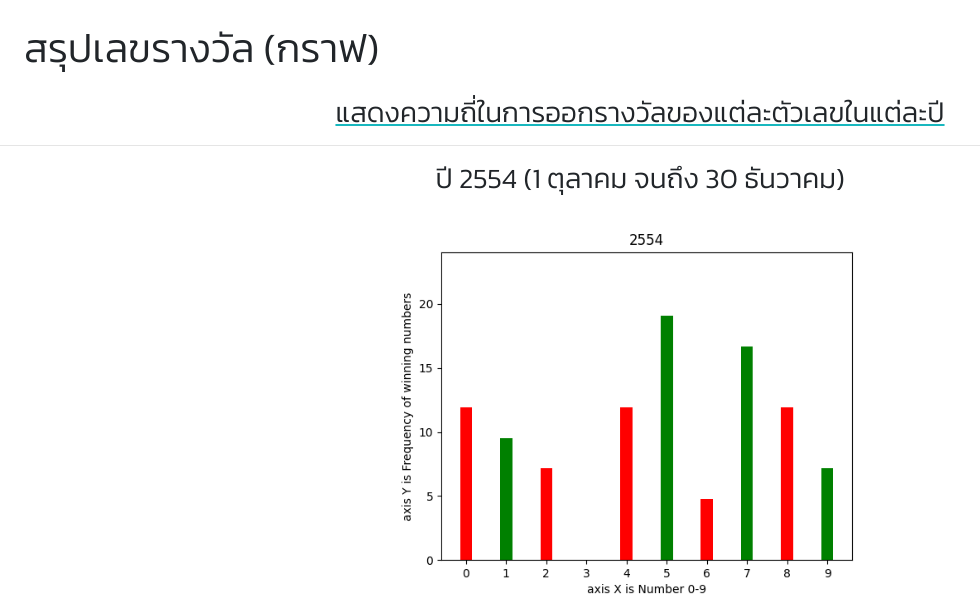
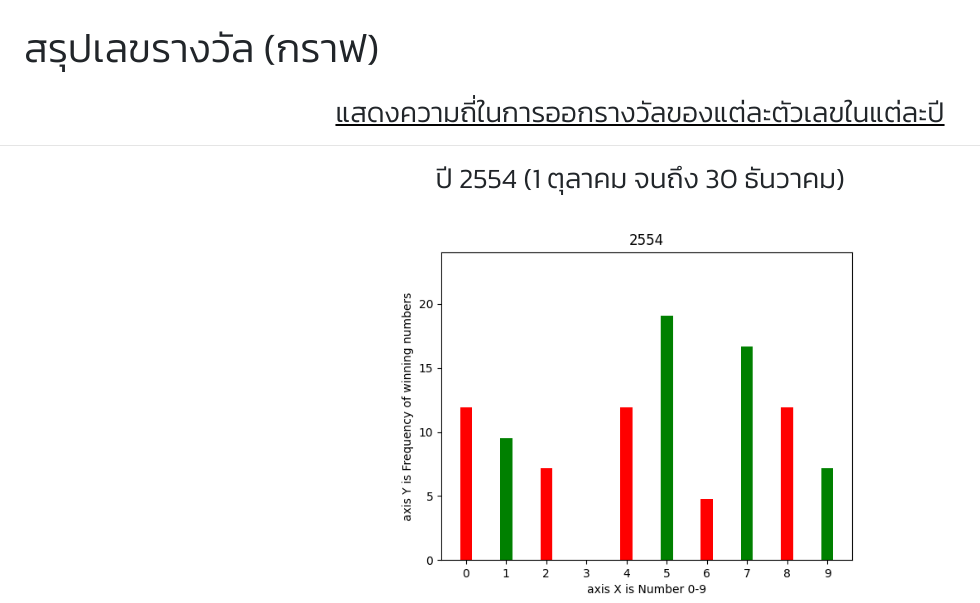
Before and after one commit to S1vanat/Lottery, a Django app: page /page1/ in a window 1280 px wide. Shown: the part 80-683 px from the top of the page, without its empty margins (0-980 px from the left). Run offline with Django 3.2, Linux system fonts and the light colour scheme; some libraries are stand-ins or nearby versions.

Commit message:
Cursor under

```diff
--- a/Myproject/templates/index.html
+++ b/Myproject/templates/index.html
@@ -140,6 +140,10 @@
     text-shadow: 0px 0px 6px rgba(255, 255, 255, 1);
     transition: all 0.4s ease 0s;
   }
+  body{
+    cursor: url(../static/images/bc.cur), default;
+    cursor: url(../static/images/bc.cur) 0 0, default;
+}
 
 </style>
 {%endblock%}
--- a/Myproject/templates/navbar.html
+++ b/Myproject/templates/navbar.html
@@ -138,4 +138,9 @@
     padding-left: 10px;
     text-decoration: underline;
   }
+  body{
+    cursor: url(../static/images/bc.cur), default;
+    cursor: url(../static/images/bc.cur) 0 0, default;
+
+  }
 </style>
--- a/Myproject/templates/page1.html
+++ b/Myproject/templates/page1.html
@@ -117,7 +117,7 @@
     text-align: center;
   }
   .h3f{
-    text-decoration: underline #18b7be;
+    text-decoration: underline #030303;
     text-align: center;
   }
 </style>
```
